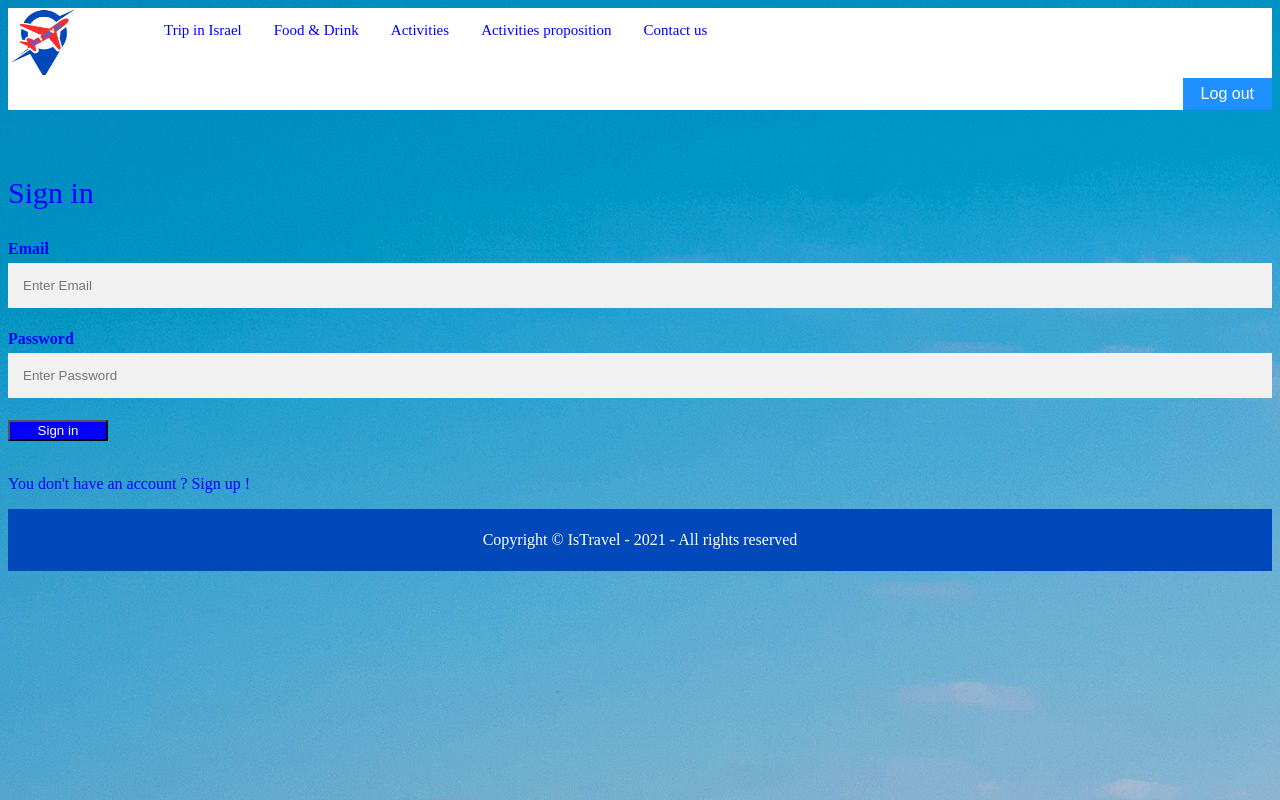
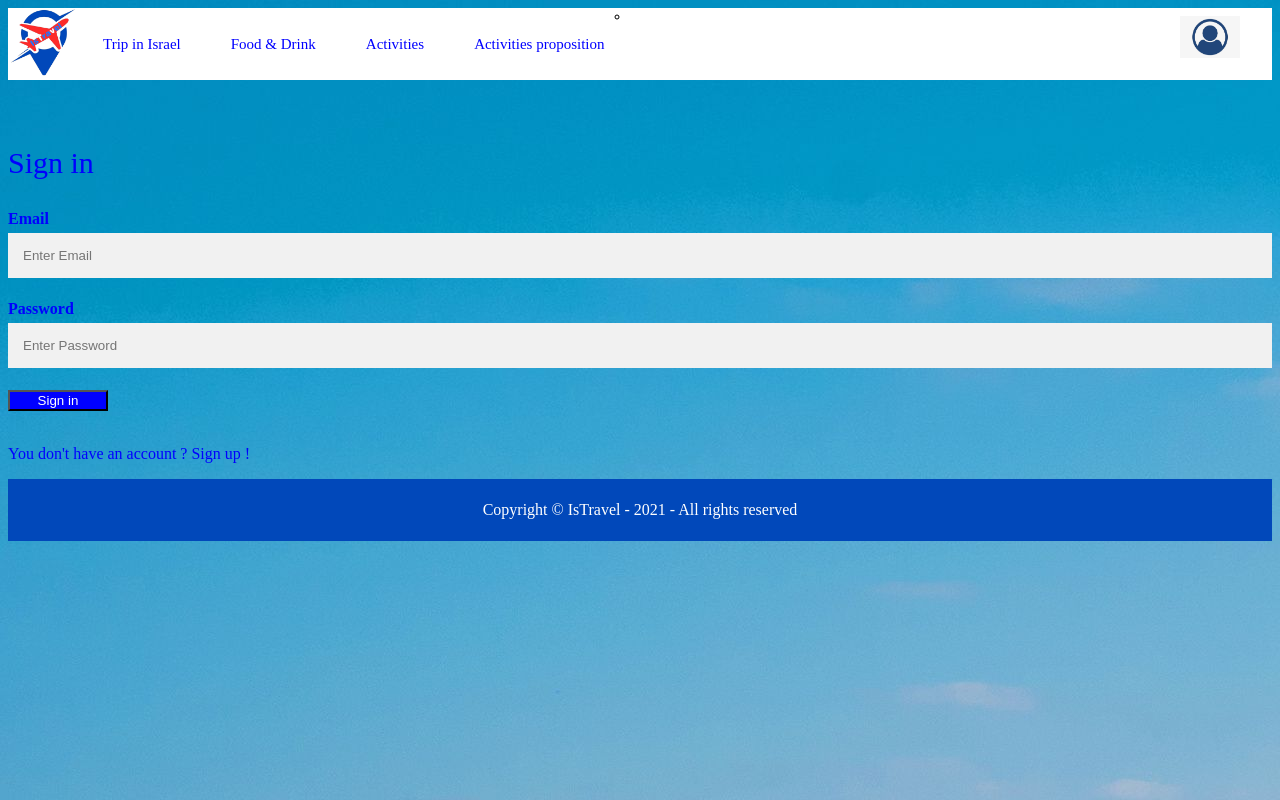
Before and after one commit to GeneralDx/IsTravel, a PHP site: page /connection_page.php in a window 1280 px wide. Run offline with PHP 8.4, Linux system fonts and the light colour scheme; a user stored in the database is signed in; data comes from the database, SQL or seed files in the repository; both versions use the stored data as it was after the commit.

Commit message:
Summary
10th commit(header)

```diff
--- a/header.php
+++ b/header.php
@@ -5,7 +5,7 @@
     <meta charset="utf-8">
     <style>
       body{
-        background-image: url("wallpaper.jpg");
+        background-image: url("/IsTravel/img/wallpaper.jpg");
          }
       .menu_nav{
         background-color: #FFFFFF;
@@ -28,26 +28,81 @@
        display: block;
   color: blue;
   text-align: center;
-  padding: 14px 16px;
+  padding: 27.5px 25px;
   text-decoration: none;
     }
     li a:hover {
-  background-color: #00BFFF;
+  background-color: #0148ba;
+  color: white;
 }
 
 #deconnection{
-    background-color: #1E90FF;
+  background-color: #0148ba;
   border: none;
   color: white;
-  padding: 7px 18px;
   text-decoration: none;
-  font-size: 16px;
-  float: right;
 }
+#deconnection:hover{
+  background-color: white;
+  color: #0148ba;
+}
+
+#profile_settings{
+  margin-left: 48px;
+  margin-right: 48px;
+}
+#profile_settings:hover{
+  background-color: white;
+  color: #0148ba;
+}
+
 .logo{
   float: left;
     width: 70px;
     height: 70px;
+}
+.profile_img{
+    float: right;
+    width: 75px;
+    height: 57.5px;
+    padding: 7.5px;
+    margin-right:25px;
+}
+
+.dropdown-user {
+left:84.3%;
+position: absolute;
+display: none;
+z-index: 1;
+padding: 10px;
+width: 150px;
+border-radius: 5px;
+border: 2px solid white;
+background-color:rgba(1, 72, 186);
+transition: all 0.2s;
+}
+.dropdown-user a {
+color: white;
+text-decoration: none;
+display: block;
+text-align: center;
+
+}
+.dropdown-user a:hover {
+color: #d6d6d6;
+}
+
+  .dropdown2:hover .dropdown-user {
+display:block;
+cursor: pointer;
+
+}
+#name{
+  color: black;
+  background-color: white;
+  border-radius: 5px;
+  margin: 10px;
+  padding: 5px;
 }
 
 
@@ -61,21 +116,18 @@
     <nav class="menu_nav">
 
   		<ul id='nav'>
-            <a href="/IsTravel/homepage.php"><img src="logo.jpeg" class="logo"></a>
+            <a href="/IsTravel/homepage.php"><img src="/IsTravel/img/logo.jpeg" class="logo"></a>
   			<?php
           if (isset($_SESSION['Type'])) {
             if ($_SESSION['Type'] == 'admin') {
               ?>
-              <li class="logo"><a href="logo.jpeg"></a></li>
               <li class="nav_li"><a href="">Trip in Israel</a></li>
               <li class="nav_li"><a href="">Food & Drink</a></li>
               <li class="nav_li"><a href="">Activities</a></li>
               <li class="nav_li"><a href="">Activities proposition</a></li>
-              <li class="nav_li"><a href="">Contact us</a></li>
               <?php
             } else if ($_SESSION['Type'] == 'manager') {
               ?>
-              <li class="logo"><a href="logo.jpeg"></a></li>
               <li class="nav_li"><a href="">Trip in Israel</a></li>
               <li class="nav_li"><a href="">Food & Drink</a></li>
               <li class="nav_li"><a href="">Activities</a></li>
@@ -84,7 +136,6 @@
               <?php
             } else {
               ?>
-              <li class="logo"><a href="logo.jpeg"></a></li>
               <li class="nav_li"><a href="">Trip in Israel</a></li>
               <li class="nav_li"><a href="">Food & Drink</a></li>
               <li class="nav_li"><a href="">Activities</a></li>
@@ -93,35 +144,47 @@
             }
           } else {
             ?>
-            <li class="logo"><a href="logo.jpeg"></a></li>
             <li class="nav_li"><a href="">Trip in Israel</a></li>
             <li class="nav_li"><a href="">Food & Drink</a></li>
             <li class="nav_li"><a href="">Activities</a></li>
             <li class="nav_li"><a href="">Contact us</a></li>
             <?php
           }
+        ?>
 
-
-        ?>
-  		</ul>
-      <?php
-        if (!isset($_SESSION['Mail'])) {
+        <?php
+        if (isset($_SESSION['Mail'])) {
+          ?>
+          <ul>
+            <li class="dropdown2">
+              <img src="/IsTravel/img/128-1280585_user-icon-fa-fa-user-circle.png" class="profile_img">
+              <div class="dropdown-user">
+                <?php $q = $db->query("SELECT * FROM user WHERE email ='".$_SESSION['Mail']."' ");
+                $result = $q->fetch();
+                ?>
+                  <p id="name"><?php echo $result['first_name']." ".$result['last_name'];?></p>
+                <a href="" id="profile_settings">Profile</a>
+                <?php require_once 'deconnection.php'; ?>
+              </div>
+            </li>
+          </ul>
+          <?php
+        } else {
       ?>
-
+        <ul>
+          <li class="dropdown2">
+            <img src="/IsTravel/img/128-1280585_user-icon-fa-fa-user-circle.png" class="profile_img">
+            <div class="dropdown-user">
+              <a href="/IsTravel/connection_page.php">Sign in</a>
+              <a href="/IsTravel/registration_page.php">Sign up</a>
+            </div>
+          </li>
+        </ul>
       <?php
         }
       ?>
 
-      <?php
-        if (isset($_SESSION['Mail'])) {
-          require_once 'deconnection.php';
-        } else {
-      ?>
-        <button type="submit" name="button_sign_in"><a href="/IsTravel/connection_page.php">Sign in</a></button>
-        <button type="submit" name="button_sign_up"><a href="/IsTravel/registration_page.php">Sign up</a></button>
-      <?php
-        }
-      ?>
+    </ul>
   	</nav><br><br>
 
   </body>
```
Also changed, not shown: sql/user.sql (added, +70 -0 lines), img/128-1280585_user-icon-fa-fa-user-circle.png (added), img/logo.jpeg (added), img/wallpaper.jpg (added).
